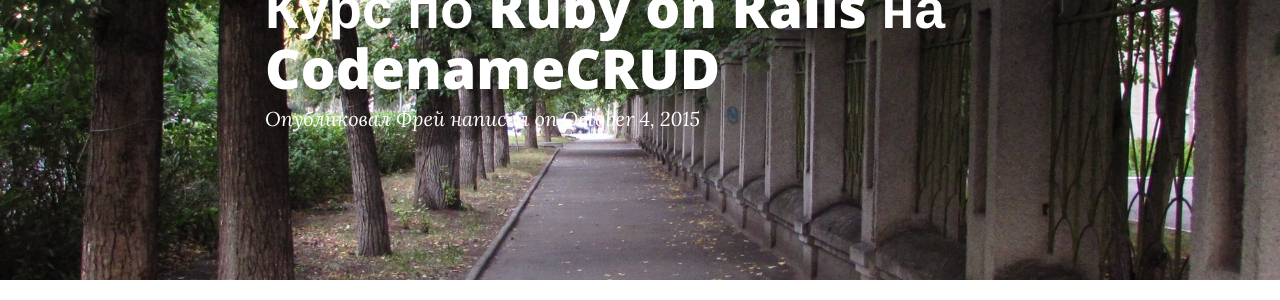
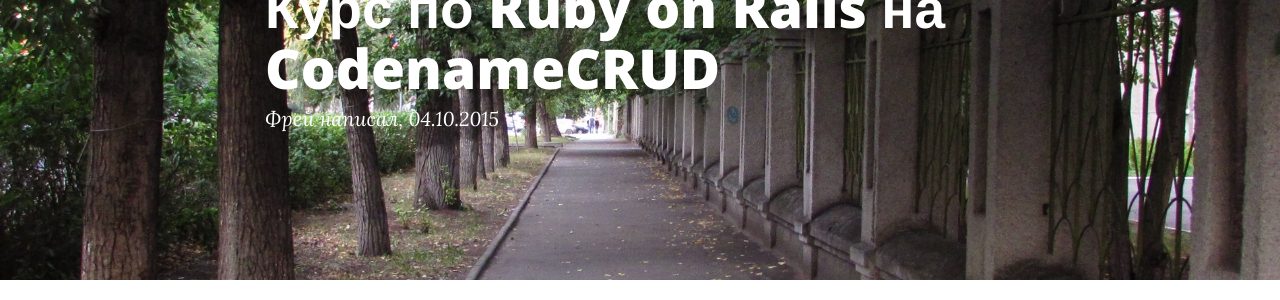
Before and after one commit to Freika/freika.github.io, a Jekyll site: the page built from _posts/2015-10-04-ruby-on-rails-course-on-codenamecrud.md, in a window 1280 px wide. Shown: the part 193-493 px from the top of the page. Built offline with Jekyll 4.4.1, drawn with Linux system fonts in a browser that asks for light colours; nearby versions of some CDN libraries.

Commit message:
Fix date and stuff.

```diff
--- a/_layouts/post.html
+++ b/_layouts/post.html
@@ -12,7 +12,7 @@
           {% if page.subtitle %}
           <h2 class="subheading">{{ page.subtitle }}</h2>
           {% endif %}
-          <span class="meta">Опубликовал {% if page.author %}{{ page.author }}{% else %}{{ site.title }}{% endif %} on {{ page.date | date: "%B %-d, %Y" }}</span>
+          <span class="meta">{% if page.author %}{{ page.author }}{% else %}{{ site.title }}{% endif %}, {{ page.date | date: "%d.%m.%Y" }}</span>
         </div>
       </div>
     </div>
```
